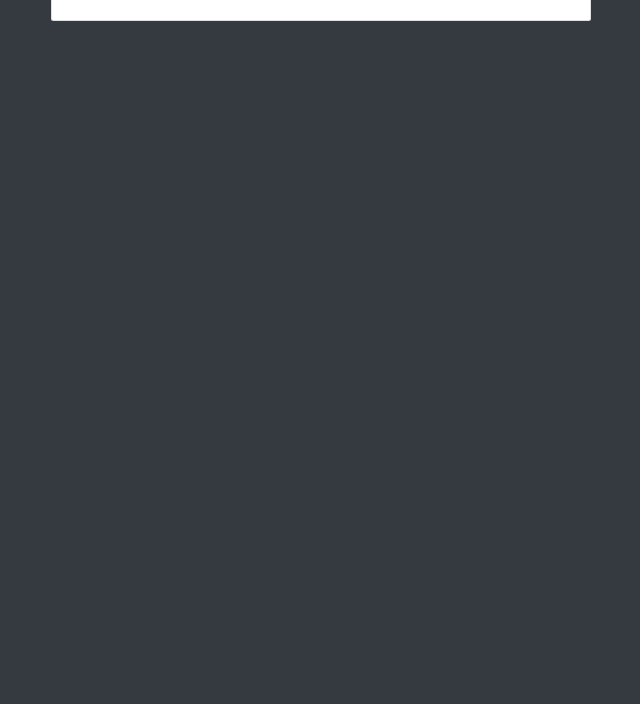
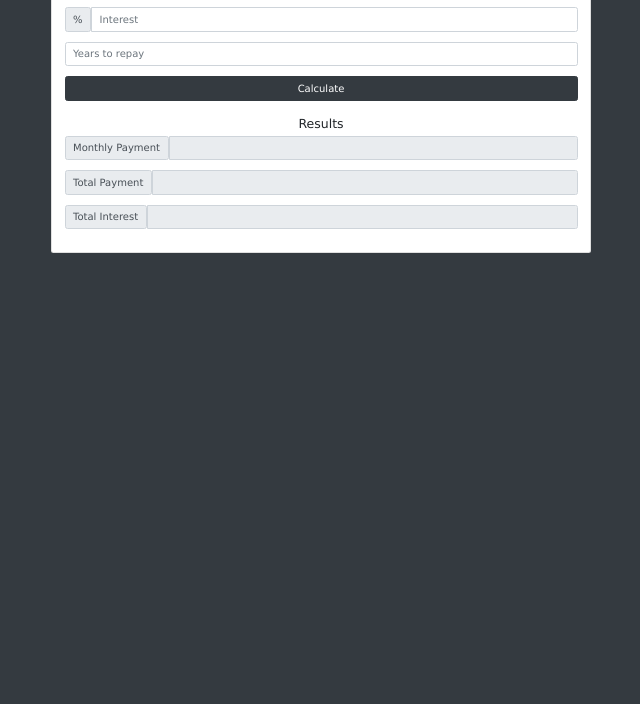
Before and after one commit to mohamedelaraby/Todos-keeper, a website: page index.html in a window 1280 px wide. Shown: the part 96-800 px from the top of the page, without its empty margins (319-959 px from the left). Drawn offline with nearby package versions, Linux system fonts and the light colour scheme; files that its build step writes are made by us from their sources.

Commit message:
Finish the UI

```diff
--- a/index.html
+++ b/index.html
@@ -36,15 +36,76 @@
                             Loan Calculator
                         </div>
                         <form id="loan-form">
+
+                            <!-- Loan -->
                             <div class="form-group">
                                 <div class="input-group">
-                                    <div class="input-group-prepend">
+                                    <div class="input-group-addon">
                                         <span class="input-group-text">$</span>
                                     </div>
                                     <input type="number" class="form-control" id="amount" placeholder="Loan amount">
                                 </div>
                             </div>
+
+                            <!-- Interest -->
+                            <div class="form-group">
+                                <div class="input-group">
+                                    <div class="input-group-addon">
+                                        <span class="input-group-text">%</span>
+                                    </div>
+                                    <input type="number" class="form-control" id="interest" placeholder="Interest">
+                                </div>
+                            </div>
+
+                            <!-- Years -->
+                            <div class="form-group">
+                                <input type="number" class="form-control" id="years"  placeholder="Years to repay">
+                            </div>
+
+                            <!-- Submit button -->
+                            <input type="submit" value="Calculate" class="btn btn-block btn-dark">
                         </form>
+                        <!-- Loader here -->
+                        <!-- <div id="loading">
+                            <img src="./resources/img/loading.gif" alt="loader">
+                        </div> -->
+
+                        <!-- Result here -->
+                        <div id="results" class="pt-4">
+                            <h5 class="display-5">Results</h5>
+
+                            <!-- Monthly payment -->
+                                <div class="form-group">
+                                    <div class="input-group">
+                                        <div class="input-group-addon">
+                                            <span class="input-group-text">Monthly Payment</span>
+                                        </div>
+                                        <input type="number" class="form-control" id="monthly-payment" disabled>
+                                    </div>
+                                </div>
+
+
+                                <!-- Total payment -->
+                                <div class="form-group">
+                                    <div class="input-group">
+                                        <div class="input-group-addon">
+                                            <span class="input-group-text">Total Payment</span>
+                                        </div>
+                                        <input type="number" class="form-control" id="total-payment" disabled>
+                                    </div>
+                                </div>
+
+
+                                <!-- Total Interest -->
+                                <div class="form-group">
+                                    <div class="input-group">
+                                        <div class="input-group-addon">
+                                            <span class="input-group-text">Total Interest</span>
+                                        </div>
+                                        <input type="number" class="form-control" id="total-interest" disabled>
+                                    </div>
+                                </div>
+                        </div>
                     </div>
                 </div>
             </div>
@@ -68,10 +129,11 @@
         <script src="./vendors/js/jquery-3.4.1.js"></script>
         <script src="./vendors/js/popper.min.js"></script>
         <script src="./vendors/js/bootstrap.min.js"></script>
-        <script src="./resources/js/app.js"></script>
 
         <!-- Fonts Awesome script -->
          <script defer src="./vendors/fontawesome-free-5.11.2-web/js/all.js"></script>
-         <script type="text/javascript" src="./vendors/js/materialize.min.js"></script>
+
+        <!--  Custom script -->
+        <script src="./resources/js/app.js"></script>
     </body>
 </html>
```
